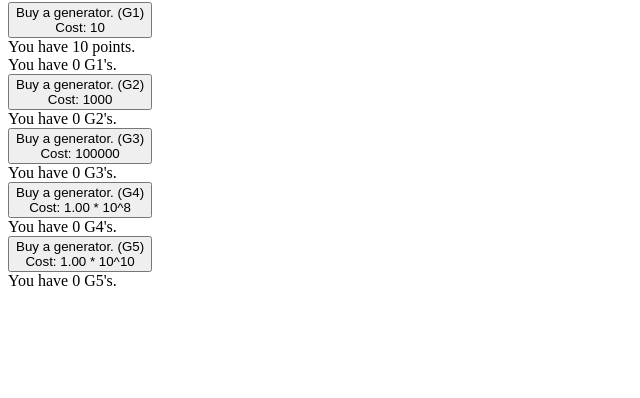
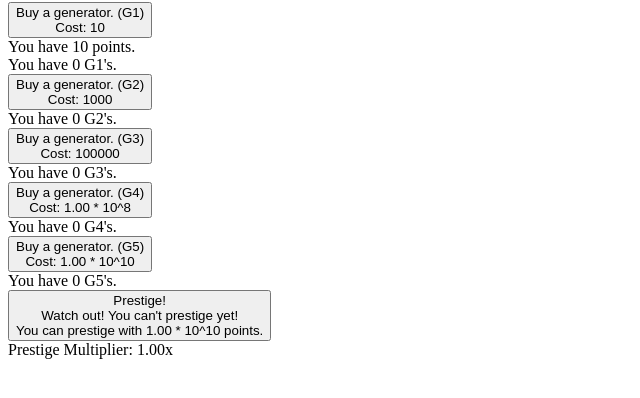
Before and after one commit to Katakana1/ordinal-creation, a plain HTML site: page index.html in a window 1280 px wide. Shown: the part 64-462 px from the top of the page, without its empty margins (0-640 px from the left). Drawn offline with Linux system fonts and the light colour scheme.

Commit message:
Update index.html

```diff
--- a/index.html
+++ b/index.html
@@ -17,6 +17,8 @@
   <div id="gen4Amount">You have 0 G4's.</div>
   <button class = "genButton" onclick = "g5.buy()">Buy a generator. (G5) <div id="gen5Cost">Cost: 1.00 * 10^10</div></button>
   <div id="gen5Amount">You have 0 G5's.</div>
+  <button onclick = "prestige.reset()">Prestige! <div id="pendMult">Watch out! You can't prestige yet!<br>You can prestige with 1.00 * 10^10 points.</div></button>
+  <div id="prestMult">Prestige Multiplier: 1.00x</div>
 </body>
 <script src = "main.js"></script>
 </html>
```
